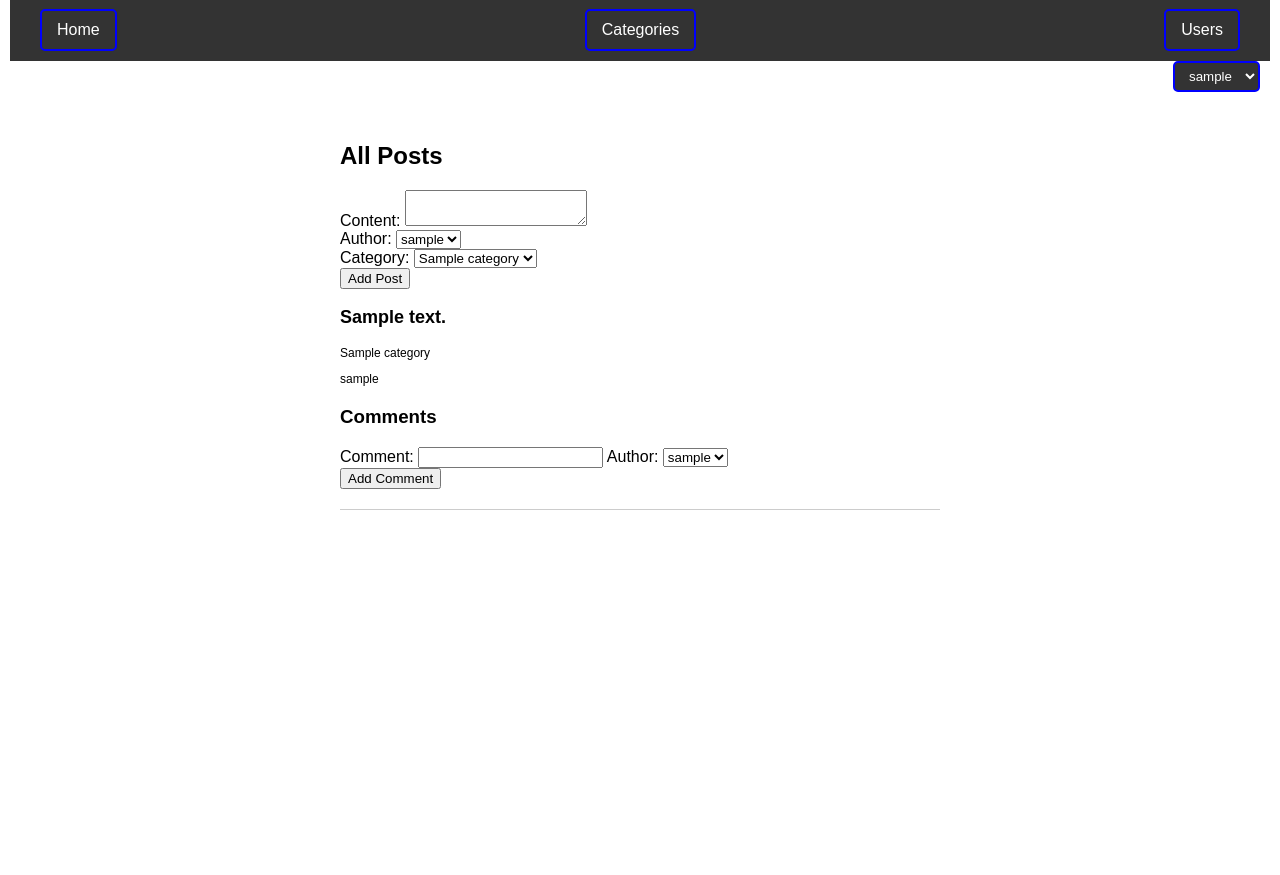
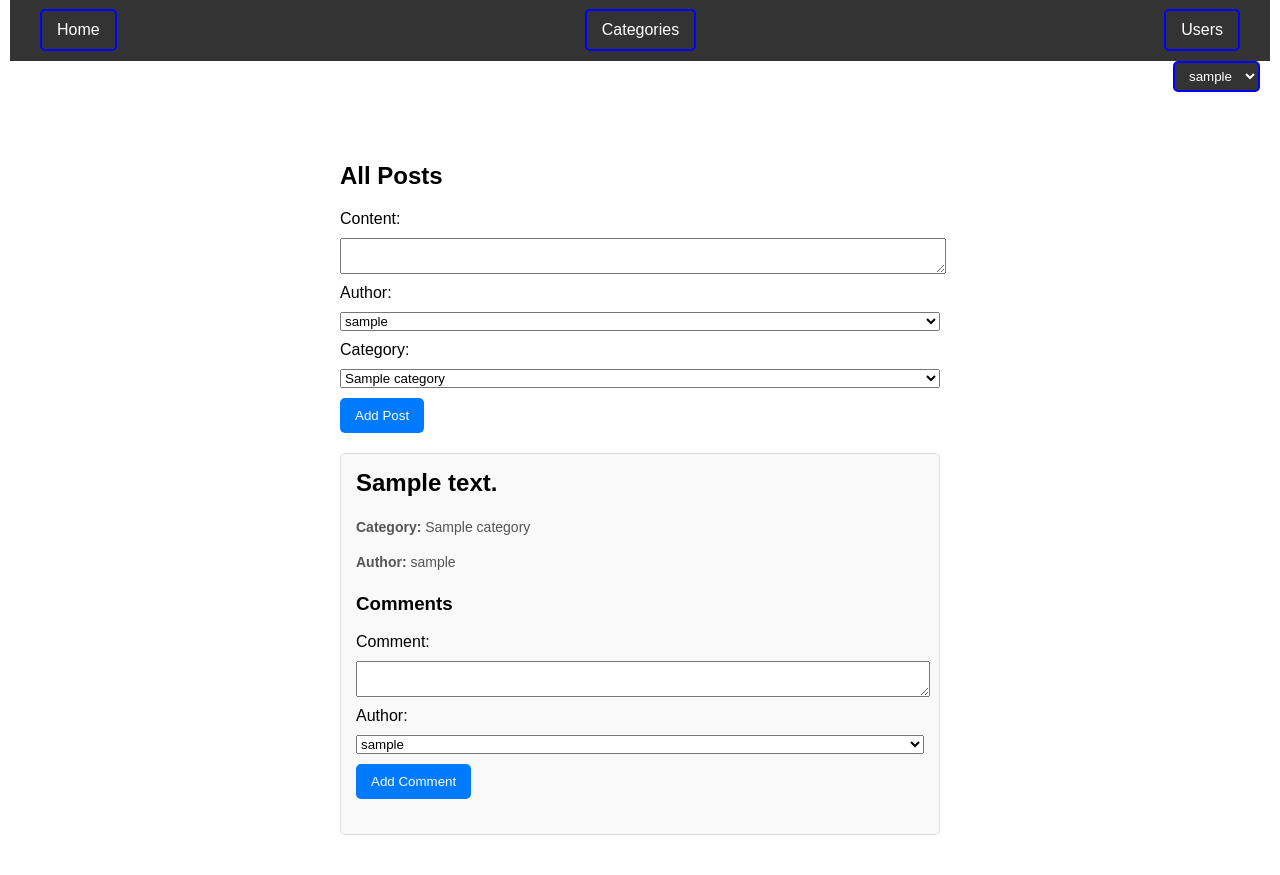
Before and after one commit to 85010/Blogging-Platform, a Spring Boot app: page / in a window 1280 px wide. Shown: the part 261-1136 px from the top of the page. Before the commit the page ends 771 px from the top, so only its background shows below. Run offline with Spring Boot 4, Linux system fonts and the light colour scheme; the visitor is signed in with stand-in values (Sample User, id 1); tables that the repository leaves empty hold one stand-in row (values such as "Sample post").

Commit message:
prawie koniec

```diff
--- a/wap-initial-project/src/main/resources/templates/index.html
+++ b/wap-initial-project/src/main/resources/templates/index.html
@@ -35,6 +35,67 @@
             background-color: blue;
             color: white;
         }
+
+        .post, .comment {
+            background-color: #f9f9f9;
+            border: 1px solid #ddd;
+            border-radius: 5px;
+            padding: 15px;
+            margin: 10px 0;
+        }
+
+        .post {
+            margin-bottom: 20px;
+        }
+
+        .post h2, .comment h3 {
+            margin-top: 0;
+        }
+
+        .post p {
+            font-size: 16px;
+            line-height: 1.5;
+        }
+
+        .post .category, .post .author, .comment .author {
+            font-size: 14px;
+            color: #555;
+        }
+
+        .post .category {
+            margin-bottom: 10px;
+        }
+
+        .comment {
+            margin-left: 20px;
+        }
+
+        .comment p {
+            margin: 5px 0;
+        }
+
+        form {
+            margin-bottom: 20px;
+        }
+
+        label, select, textarea, input {
+            display: block;
+            margin-bottom: 10px;
+            width: 100%;
+        }
+
+        button {
+            background-color: #007bff;
+            color: white;
+            padding: 10px 15px;
+            border: none;
+            border-radius: 5px;
+            cursor: pointer;
+        }
+
+        button:hover {
+            background-color: #0056b3;
+        }
     </style>
 </head>
 <body>
@@ -62,42 +123,34 @@
             <form th:action="@{/posts/new}" th:object="${newPost}" method="post">
                 <label for="content">Content:</label>
                 <textarea th:field="*{content}" id="content" required></textarea>
-                <br>
                 <label for="author">Author:</label>
                 <select th:field="*{author.id}" id="author" required>
                     <option th:each="user : ${users}" th:value="${user.id}" th:text="${user.username}"></option>
                 </select>
-                <br>
                 <label for="category">Category:</label>
                 <select th:field="*{category.id}" id="category" required>
                     <option th:each="category : ${categories}" th:value="${category.id}" th:text="${category.name}"></option>
                 </select>
-                <br>
                 <button type="submit">Add Post</button>
             </form>
             <div th:each="post : ${posts}" class="post">
-                <p th:text="${post.content}" style="font-size: 18px; font-weight: bold;"></p>
-                <p th:text="${post.category.getName()}" style="font-size: 12px;"></p>
-                <p th:text="${post.author.getUsername()}" style="font-size: 12px;"></p>
-                <!-- <a th:href="@{/posts/edit/{id}(id=${post.id})}">Edit</a> -->
-                <!-- <a th:href="@{/posts/delete/{id}(id=${post.id})}">Delete</a> -->
+                <h2 th:text="${post.content}">Post Content</h2>
+                <p class="category"><strong>Category:</strong> <span th:text="${post.category.getName()}">Category</span></p>
+                <p class="author"><strong>Author:</strong> <span th:text="${post.author.getUsername()}">Author</span></p>
                 <div class="comments">
                     <h3>Comments</h3>
                     <form th:action="@{/comments/(postId=${post.id})}" th:object="${newComment}" method="post">
                         <label for="comment_content">Comment:</label>
-                        <input th:field="*{content}" id="comment_content" required></input>
+                        <textarea th:field="*{content}" id="comment_content" required></textarea>
                         <label for="comment_author">Author:</label>
                         <select th:field="*{author.id}" id="comment_author" required>
                             <option th:each="user : ${users}" th:value="${user.id}" th:text="${user.username}"></option>
                         </select>
-                        <br>
                         <button type="submit">Add Comment</button>
                     </form>
                     <div th:each="comment : ${post.comments}" class="comment">
                         <p th:text="${comment.content}">Comment Content</p>
-                        <p><small th:text="${comment.author.getUsername()}">Author</small></p>
-                        <!-- <a th:href="@{/posts/{postId}/comments/edit/{id}(postId=${post.id},id=${comment.id})}">Edit</a> -->
-                        <!-- <a th:href="@{/posts/{postId}/comments/delete/{id}(postId=${post.id},id=${comment.id})}">Delete</a> -->
+                        <p class="author"><strong>Author:</strong> <span th:text="${comment.author.getUsername()}">Author</span></p>
                     </div>
                 </div>
             </div>
```
Also changed, not shown: wap-initial-project/src/main/resources/static/css/style.css (+43 -0 lines), wap-initial-project/src/main/resources/static/js/popup.js (added, +10 -0 lines), wap-initial-project/src/main/resources/static/images/popup-image.png (added).
